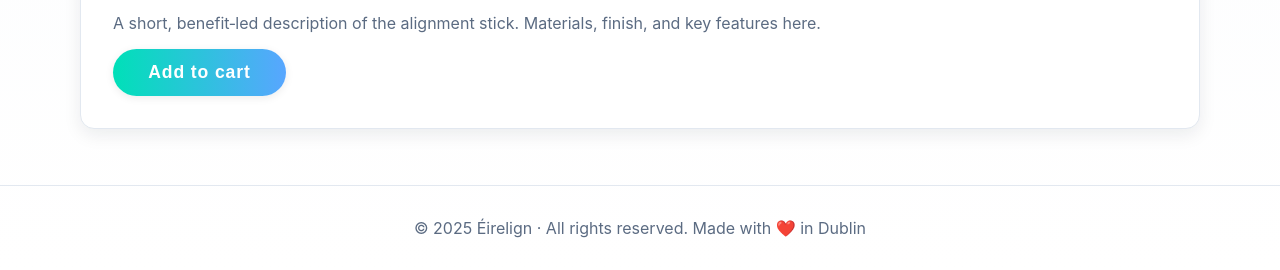
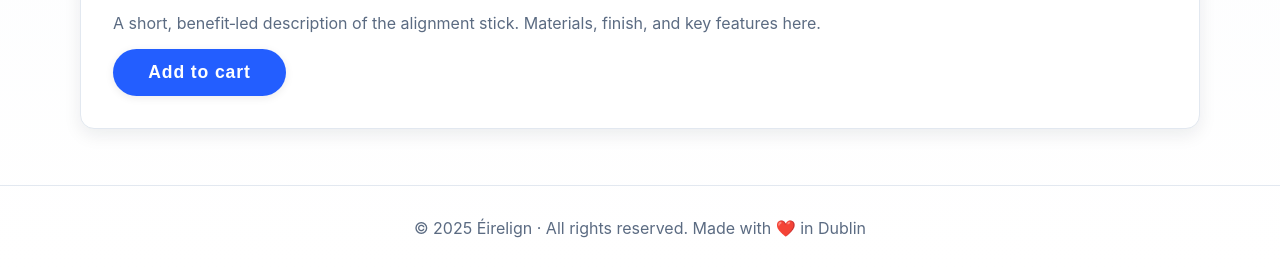
Before and after one commit to Eirelign-dev/WEB, a plain HTML site: page product-aurora.html in a window 1280 px wide. Shown: the part 1076-1346 px from the top of the page. Drawn offline with Linux system fonts and the light colour scheme.

Commit message:
Update styles.css

```diff
--- a/assets/css/styles.css
+++ b/assets/css/styles.css
@@ -83,7 +83,7 @@ img { max-width: 100%; height: auto; display: block; }
 .add-to-cart {
   display: inline-block;
   padding: 0.75em 2em;
-  background: linear-gradient(90deg, #00e0b8 0%, #58a6ff 100%);
+  background: var(--brand-2); /* solid blue fill */
   color: #fff;
   font-size: 1.1em;
   font-weight: 600;
@@ -96,6 +96,7 @@ img { max-width: 100%; height: auto; display: block; }
 }
 .add-to-cart:hover,
 .add-to-cart:focus {
-  background: linear-gradient(90deg, #58a6ff 0%, #00e0b8 100%);
+  background: #1a3cff; /* slightly darker blue on hover */
   transform: translateY(-2px) scale(1.04);
   box-shadow: 0 4px 16px rgba(0,0,0,0.12);
+}
```
